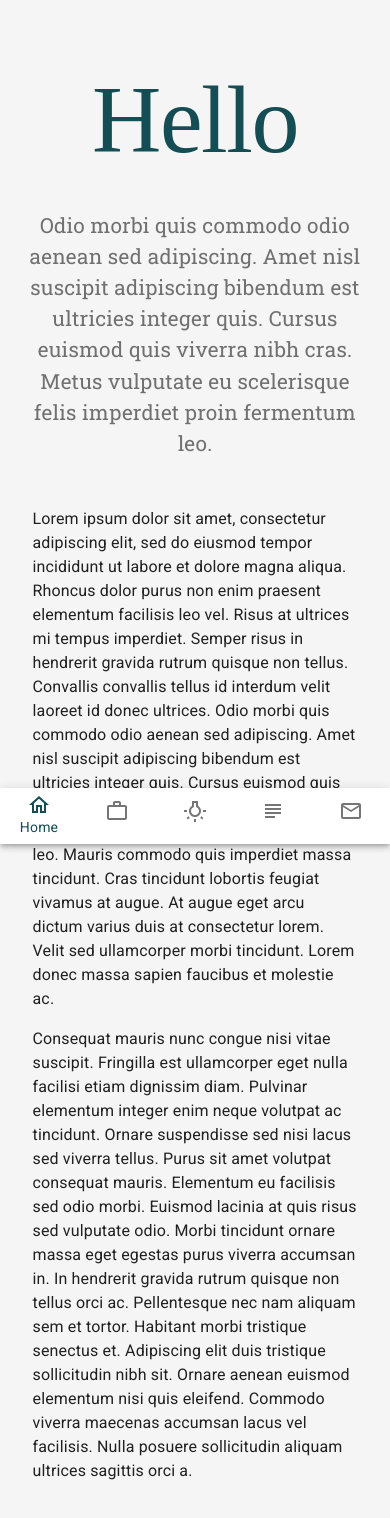
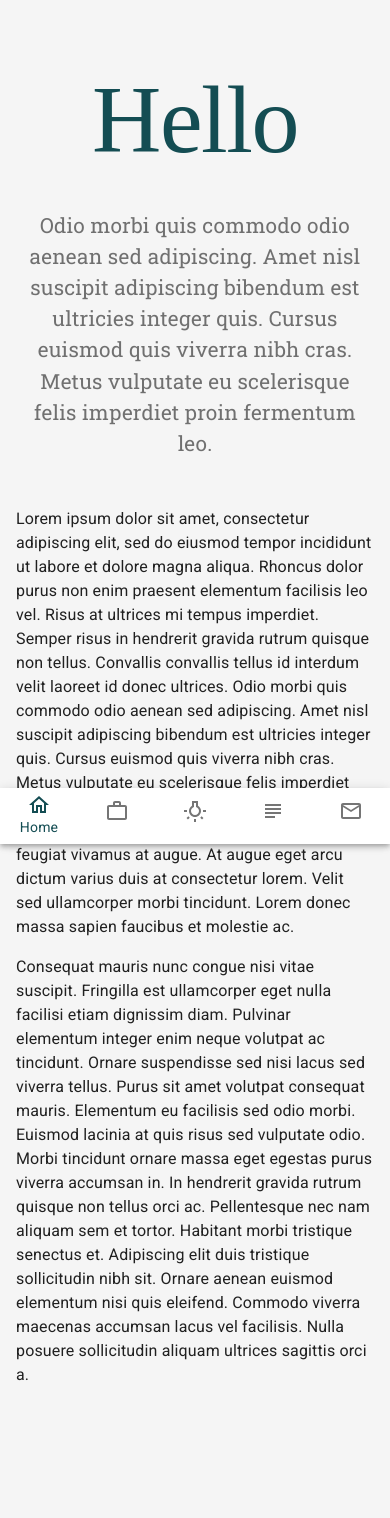
Before and after one commit to stevendelro/Portfolio, a Next.js app: page / in a window 390 px wide. Shown: the top 1518 px of the page. Built offline with nearby package versions, Linux system fonts and the light colour scheme; a web font is replaced by a local one.

Commit message:
add containers and fixed styles for responsiveness

```diff
--- a/components/blog/HeroPost/Image.js
+++ b/components/blog/HeroPost/Image.js
@@ -6,7 +6,7 @@ import { makeStyles } from '@material-ui/core/styles'
 const useStyles = makeStyles(theme => ({
   image: {
     flexGrow: 1,
-    marginTop: '1rem',
+    paddingTop: '1rem',
     marginBottom: '3rem',
     cursor: 'pointer',
     [theme.breakpoints.down('sm')]: {
--- a/components/blog/PostPreviews/MainBlogList.js
+++ b/components/blog/PostPreviews/MainBlogList.js
@@ -28,9 +28,8 @@ export default function MainBlogList({ posts }) {
         <Grid container  >
           {posts.map(post => {
             return (
-              <Grid item className={classes.blogIndexList__GridItem}>
+              <Grid item key={post.id} className={classes.blogIndexList__GridItem}>
                 <HorizontalPreview
-                  key={post.id}
                   title={post.title}
                   coverImage={post.coverImage.url}
                   date={post.date}
--- a/pages/index.js
+++ b/pages/index.js
@@ -1,6 +1,6 @@
 import React from 'react'
 import Typography from '@material-ui/core/Typography'
-import Grid from '@material-ui/core/Grid'
+import Container from '@material-ui/core/Container'
 import { makeStyles } from '@material-ui/core/styles'
 import PageIntro from '../components/PageIntro'
 const useStyles = makeStyles(theme => ({
@@ -22,42 +22,37 @@ export default function Index() {
   return (
     <article id='MainIndexBody' className={classes.rootMainIndex}>
       <PageIntro title='Hello' paragraph={heroParagraph} />
-      <Grid container direction='column' justify='center' alignItems='center'>
-        <Grid item xs={10} sm={10} md={8} lg={6}>
+      <Container maxWidth='md'>
         <Typography paragraph>
           Lorem ipsum dolor sit amet, consectetur adipiscing elit, sed do
           eiusmod tempor incididunt ut labore et dolore magna aliqua. Rhoncus
           dolor purus non enim praesent elementum facilisis leo vel. Risus at
-            ultrices mi tempus imperdiet. Semper risus in hendrerit gravida
-            rutrum quisque non tellus. Convallis convallis tellus id interdum
-            velit laoreet id donec ultrices. Odio morbi quis commodo odio aenean
-            sed adipiscing. Amet nisl suscipit adipiscing bibendum est ultricies
+          ultrices mi tempus imperdiet. Semper risus in hendrerit gravida rutrum
+          quisque non tellus. Convallis convallis tellus id interdum velit
+          laoreet id donec ultrices. Odio morbi quis commodo odio aenean sed
+          adipiscing. Amet nisl suscipit adipiscing bibendum est ultricies
           integer quis. Cursus euismod quis viverra nibh cras. Metus vulputate
           eu scelerisque felis imperdiet proin fermentum leo. Mauris commodo
           quis imperdiet massa tincidunt. Cras tincidunt lobortis feugiat
-            vivamus at augue. At augue eget arcu dictum varius duis at
-            consectetur lorem. Velit sed ullamcorper morbi tincidunt. Lorem
-            donec massa sapien faucibus et molestie ac.
+          vivamus at augue. At augue eget arcu dictum varius duis at consectetur
+          lorem. Velit sed ullamcorper morbi tincidunt. Lorem donec massa sapien
+          faucibus et molestie ac.
         </Typography>
-        </Grid>
-        <Grid item xs={10} sm={10} md={8} lg={6}>
         <Typography paragraph>
           Consequat mauris nunc congue nisi vitae suscipit. Fringilla est
           ullamcorper eget nulla facilisi etiam dignissim diam. Pulvinar
-            elementum integer enim neque volutpat ac tincidunt. Ornare
-            suspendisse sed nisi lacus sed viverra tellus. Purus sit amet
-            volutpat consequat mauris. Elementum eu facilisis sed odio morbi.
-            Euismod lacinia at quis risus sed vulputate odio. Morbi tincidunt
-            ornare massa eget egestas purus viverra accumsan in. In hendrerit
-            gravida rutrum quisque non tellus orci ac. Pellentesque nec nam
-            aliquam sem et tortor. Habitant morbi tristique senectus et.
-            Adipiscing elit duis tristique sollicitudin nibh sit. Ornare aenean
-            euismod elementum nisi quis eleifend. Commodo viverra maecenas
-            accumsan lacus vel facilisis. Nulla posuere sollicitudin aliquam
-            ultrices sagittis orci a.
+          elementum integer enim neque volutpat ac tincidunt. Ornare suspendisse
+          sed nisi lacus sed viverra tellus. Purus sit amet volutpat consequat
+          mauris. Elementum eu facilisis sed odio morbi. Euismod lacinia at quis
+          risus sed vulputate odio. Morbi tincidunt ornare massa eget egestas
+          purus viverra accumsan in. In hendrerit gravida rutrum quisque non
+          tellus orci ac. Pellentesque nec nam aliquam sem et tortor. Habitant
+          morbi tristique senectus et. Adipiscing elit duis tristique
+          sollicitudin nibh sit. Ornare aenean euismod elementum nisi quis
+          eleifend. Commodo viverra maecenas accumsan lacus vel facilisis. Nulla
+          posuere sollicitudin aliquam ultrices sagittis orci a.
         </Typography>
-        </Grid>
-      </Grid>
+      </Container>
     </article>
   )
 }
--- a/pages/work.js
+++ b/pages/work.js
@@ -1,4 +1,4 @@
-import Box from '@material-ui/core/Box'
+import Container from '@material-ui/core/Container'
 import Grid from '@material-ui/core/Grid'
 import useMediaQuery from '@material-ui/core/useMediaQuery'
 import { makeStyles, useTheme } from '@material-ui/core/styles'
@@ -66,7 +66,7 @@ export default function WorkPage() {
   return (
     <article className={classes.rootWorkPage}>
       <PageIntro title='Work' paragraph={heroParagraph} />
-      <Box className={classes.mainContainer}>
+      <Container className={classes.mainContainer} maxWidth='md'>
         <Grid
           container
           direction={isSmallScreen ? 'column' : rowDirection}
@@ -99,7 +99,7 @@ export default function WorkPage() {
             />
           </Grid>
         </Grid>
-      </Box>
+      </Container>
     </article>
   )
 }
```
Also changed, not shown: components/blog/HeroPost/HeroPost.js (+4 -5 lines). Lines whose indentation alone changed are shown as unchanged.
